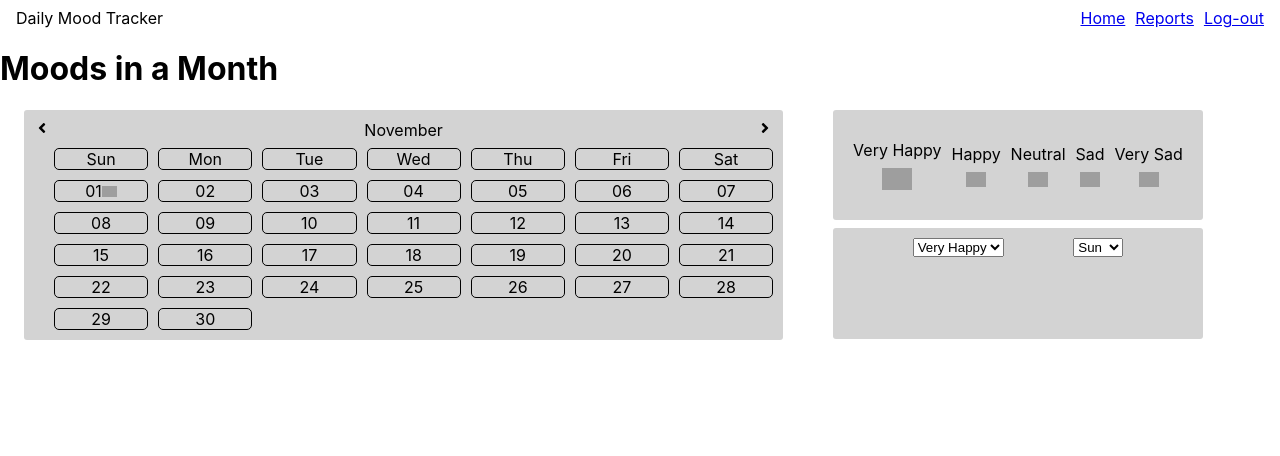
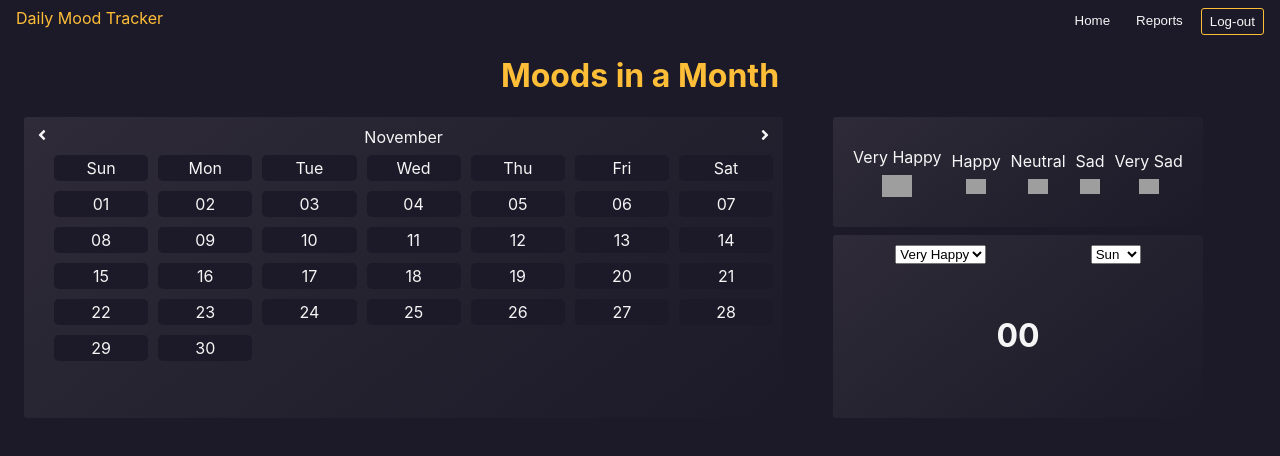
Before and after one commit to DevendranathReddy7/mood_tracker, a React (Create React App) app: page /home in a window 1280 px wide. Shown: the top 456 px of the page. Built offline with nearby package versions, Linux system fonts and the light colour scheme; grey boxes are pictures that could not be loaded.

Commit message:
adding moods to date , count by mood & few css updates

```diff
--- a/src/App.js
+++ b/src/App.js
@@ -1941,8 +1941,7 @@ const initialMonthsList = [
       {
         id: "17b7b1a7-09ad-4f13-b5e8-5d992bf2819b",
         date: "01",
-        emojiUrl:
-          "https://assets.ccbp.in/frontend/react-js/monthly-emojis/monthly-emojis-very-happy.png",
+        emojiUrl: "",
         emojiName: "",
       },
       {
--- a/src/components/Navbar/index.js
+++ b/src/components/Navbar/index.js
@@ -1,14 +1,22 @@
 import { Link } from "react-router-dom";
-import { MainNavContainer, NavLinksContainer } from "./styles";
+import { MainNavContainer, NavLinksContainer, Button } from "./styles";
 
 const Navbar = (props) => {
   return (
     <MainNavContainer>
       <div>Daily Mood Tracker</div>
       <NavLinksContainer>
-        <Link to="/home">Home</Link>
-        <Link to="/reports">Reports</Link>
-        <Link to="/login">Log-out</Link>
+        <Link to="/home">
+          <Button>Home </Button>
+        </Link>
+
+        <Link to="/reports">
+          <Button>Reports </Button>
+        </Link>
+
+        <Link to="/login">
+          <Button logout>Log-out </Button>
+        </Link>
       </NavLinksContainer>
     </MainNavContainer>
   );
--- a/src/components/Navbar/styles.js
+++ b/src/components/Navbar/styles.js
@@ -4,6 +4,7 @@ export const MainNavContainer = styled.div`
   display: flex;
   margin: 8px 16px;
   justify-content: space-between;
+  color: #ffbe38;
 `;
 
 export const NavLinksContainer = styled.div`
@@ -11,3 +12,12 @@ export const NavLinksContainer = styled.div`
   justify-content: space-between;
   gap: 10px;
 `;
+
+export const Button = styled.button`
+  color: whitesmoke;
+  text-decoration: none;
+  background-color: transparent;
+  border: ${(props) => (props.logout ? "1px solid #ffbe38" : "none")};
+  padding: 5px 8px;
+  border-radius: 3px;
+`;
--- a/src/components/home/index.js
+++ b/src/components/home/index.js
@@ -1,5 +1,6 @@
 import { Component } from "react";
 import {
+  Heading,
   CalenderBody,
   CalenderConatiner,
   CalenderHeading,
@@ -12,6 +13,8 @@ import {
   SmallEmoji,
   LargeEmoji,
   EmojiCard,
+  SelectDiv,
+  H1,
 } from "./styles";
 import { FaAngleLeft, FaAngleRight } from "react-icons/fa";
 
@@ -30,14 +33,31 @@ class Home extends Component {
     "November",
     "December",
   ];
-  state = {
+  constructor(props) {
+    super(props);
+    this.state = {
       currentMonth: "",
       activeEmoji: "380e6284-a454-11ec-b909-0242ac120002",
-    activeDay: "",
+      activeDate: "",
+      activeFilterEmoji: "Very Happy",
+      activeFilterDay: "Sun",
+      initialMonthsList: props.initialMonthsList,
+      count: 0,
     };
+  }
 
   componentDidMount() {
     this.getCurMonth();
+  }
+
+  componentDidUpdate(prevProps, prevState) {
+    if (
+      prevState.activeFilterEmoji !== this.state.activeFilterEmoji ||
+      prevState.activeFilterDay !== this.state.activeFilterDay ||
+      prevState.initialMonthsList !== this.state.initialMonthsList
+    ) {
+      this.showCount();
+    }
   }
 
   getCurMonth() {
@@ -63,6 +83,25 @@ class Home extends Component {
     }
   };
 
+  handleActiveDate = (day) => {
+    const { emojisList } = this.props;
+    const { activeEmoji, currentMonth, initialMonthsList } = this.state;
+
+    const emojiObj = emojisList.find((emoji) => emoji.id === activeEmoji);
+
+    const selectedMonth = initialMonthsList.filter(
+      (monthsList) => monthsList.monthName === currentMonth
+    );
+
+    const selectedDate = selectedMonth[0].dates.find(
+      (date) => date.date === day.date
+    );
+    selectedDate.emojiUrl = emojiObj.emojiUrl;
+    selectedDate.emojiName = emojiObj.emojiName;
+
+    this.setState({ activeDate: day.date });
+  };
+
   getCalender = (currentMonth) => {
     const curMonthIndex = this.months.indexOf(currentMonth);
     const { daysList, initialMonthsList } = this.props;
@@ -83,7 +122,11 @@ class Home extends Component {
 
           {initialMonthsList[curMonthIndex]?.dates.map((date) => (
             <Li key={date.id}>
-              <Day role="none" date>
+              <Day
+                role="none"
+                date
+                onClick={(e) => this.handleActiveDate(date)}
+              >
                 {date.date}
                 {date.emojiUrl && (
                   <SmallEmoji src={date.emojiUrl} alt="emoji" />
@@ -120,25 +163,42 @@ class Home extends Component {
     );
   };
 
-  handleactiveEmoji = (e) => {
+  showCount = () => {
+    const { activeFilterEmoji, activeFilterDay, initialMonthsList } =
+      this.state;
+    const { daysList } = this.props;
+    console.log(activeFilterDay, activeFilterEmoji);
+
+    const filterbyMood = initialMonthsList.flatMap((eachMonth) =>
+      eachMonth.dates.filter(
+        (eachDate) => eachDate.emojiName === activeFilterEmoji
+      )
+    );
+
+    this.setState({ count: filterbyMood.length });
+  };
+
+  handleActiveEmoji = (e) => {
     const { emojisList } = this.props;
     const emoji = emojisList.filter(
       (emoji) => emoji.emojiName === e.target.value
     );
-    this.setState({ activeEmoji: emoji[0].id });
+    this.setState({ activeFilterEmoji: emoji[0].emojiName });
   };
 
   handleDayChange = (e) => {
     const { daysList } = this.props;
     const day = daysList.filter((day) => day.day === e.target.value);
-    this.setState({ activeDay: day[0].day });
+    this.setState({ activeFilterDay: day[0].day });
   };
 
   getDropDowns = () => {
     const { emojisList, daysList } = this.props;
+    const { count } = this.state;
     return (
       <DayConatiner>
-        <select onChange={this.handleactiveEmoji}>
+        <SelectDiv>
+          <select onChange={this.handleActiveEmoji}>
             {emojisList.map((emoji) => (
               <option value={emoji.emojiName}>{emoji.emojiName}</option>
             ))}
@@ -149,6 +209,8 @@ class Home extends Component {
               <option value={day.day}>{day.day}</option>
             ))}
           </select>
+        </SelectDiv>
+        <H1>{count < 10 ? `0${count}` : count}</H1>
       </DayConatiner>
     );
   };
@@ -157,7 +219,7 @@ class Home extends Component {
     const { currentMonth } = this.state;
     return (
       <>
-        <h1>Moods in a Month</h1>
+        <Heading>Moods in a Month</Heading>
         <MainHomeConatiner>
           {this.getCalender(currentMonth)}
 
--- a/src/components/home/styles.js
+++ b/src/components/home/styles.js
@@ -1,4 +1,9 @@
 import styled from "styled-components";
+
+export const Heading = styled.h1`
+  color: #ffbe38;
+  text-align: center;
+`;
 
 export const MainHomeConatiner = styled.div`
   display: flex;
@@ -6,7 +11,11 @@ export const MainHomeConatiner = styled.div`
 `;
 
 export const CalenderConatiner = styled.div`
-  background-color: lightgrey;
+  background: linear-gradient(
+    142.42deg,
+    rgba(114, 104, 117, 0.21) 1.79%,
+    rgba(117, 116, 117, 0) 100.42%
+  );
   width: 60%;
   align-items: center;
   padding: 10px;
@@ -32,9 +41,11 @@ export const Li = styled.li`
 `;
 
 export const Day = styled.div`
-  border: ${(props) => (props.date ? "1px solid black" : "1px solid black")};
   text-align: center;
   border-radius: 5px;
+  background-color: #1c1a28;
+  padding: 3px 0px;
+  align-items: center;
 `;
 
 export const SmallEmoji = styled.img`
@@ -49,7 +60,11 @@ export const ChildContainer = styled.div`
 export const EmojiConatiner = styled.div`
   display: flex;
   justify-content: space-evenly;
-  background-color: lightgrey;
+  background: linear-gradient(
+    142.42deg,
+    rgba(114, 104, 117, 0.21) 1.79%,
+    rgba(117, 116, 117, 0) 100.42%
+  );
   align-items: center;
   padding: 30px 10px;
   border-radius: 3px;
@@ -68,10 +83,23 @@ export const LargeEmoji = styled.img`
 
 export const DayConatiner = styled.div`
   display: flex;
-  justify-content: space-evenly;
-  background-color: lightgrey;
-  align-items: center;
-  padding: 10px 10px 82px 10px;
+  gap: 30px;
+  flex-direction: column;
+  background: linear-gradient(
+    142.42deg,
+    rgba(114, 104, 117, 0.21) 1.79%,
+    rgba(117, 116, 117, 0) 100.42%
+  );
+  padding: 10px 10px 42px 10px;
   border-radius: 3px;
   margin-top: 8px;
 `;
+
+export const SelectDiv = styled.div`
+  display: flex;
+  justify-content: space-around;
+`;
+
+export const H1 = styled.h1`
+  text-align: center;
+`;
--- a/src/index.css
+++ b/src/index.css
@@ -5,6 +5,9 @@ body {
     sans-serif;
   -webkit-font-smoothing: antialiased;
   -moz-osx-font-smoothing: grayscale;
+  background-color:  #1C1A28;
+  color: whitesmoke
+  ;
 }
 
 code {
```
Lines whose indentation alone changed are shown as unchanged.
